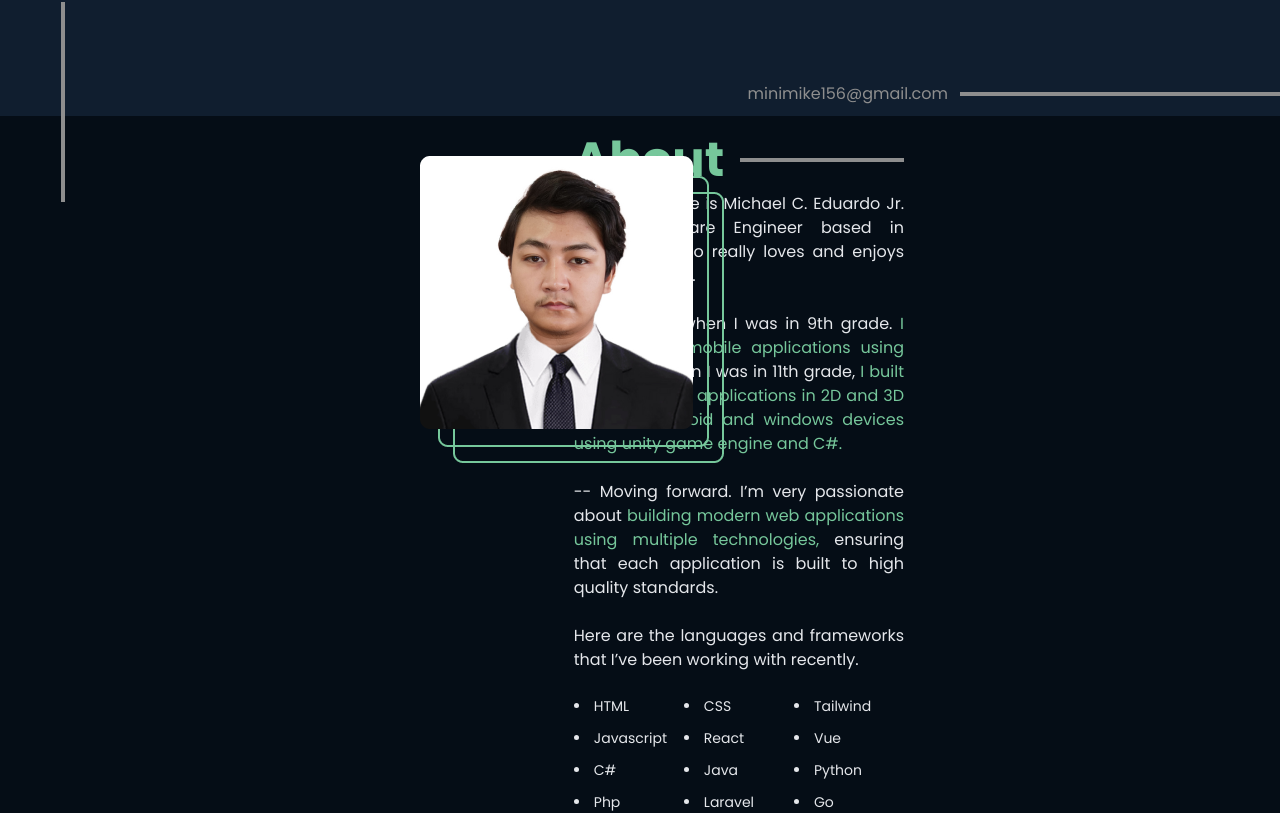
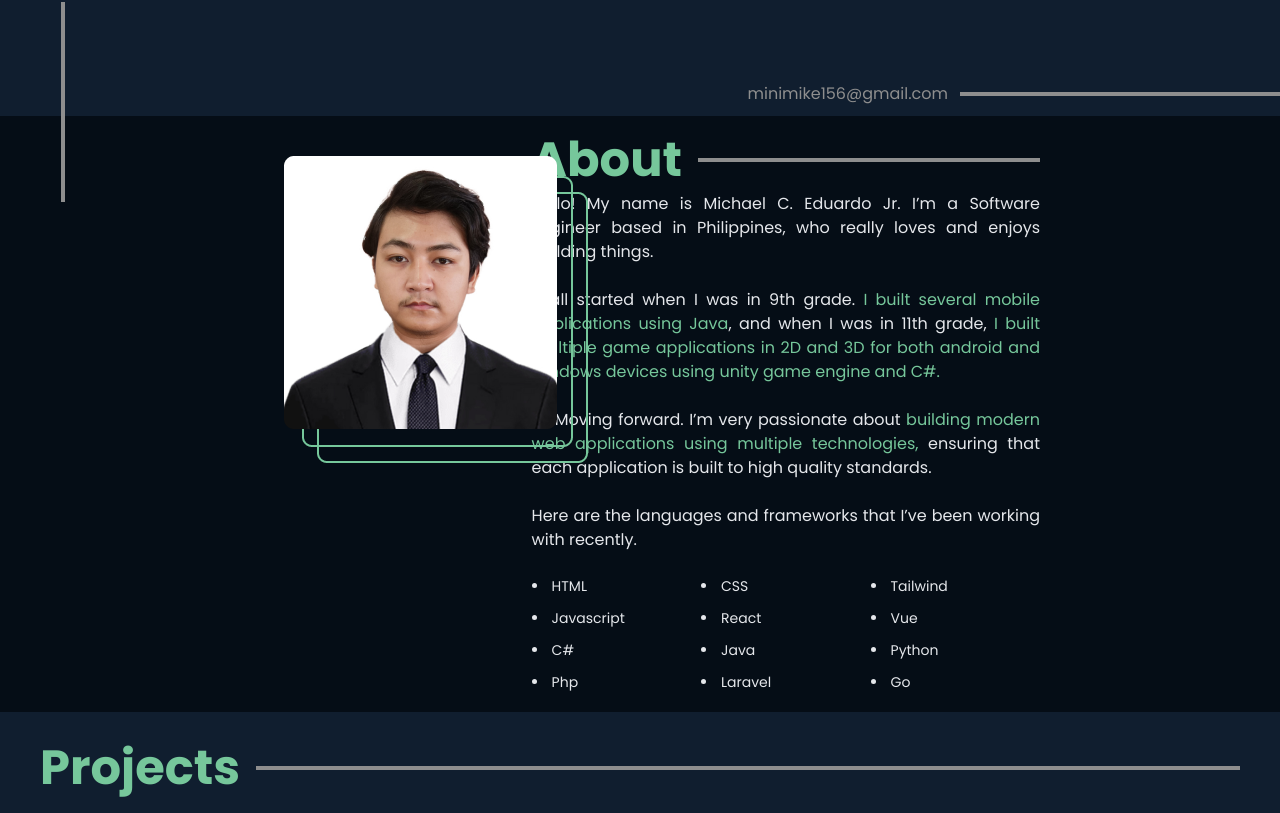
Before and after one commit to minimike022/portfolio-fe, a Vue app: page / in a window 1280 px wide. Shown: the part 598-1411 px from the top of the page. Built offline with nearby package versions, Linux system fonts and the light colour scheme.

Commit message:
Changing from dvh to em

```diff
--- a/src/layouts/about/AboutUs.vue
+++ b/src/layouts/about/AboutUs.vue
@@ -5,9 +5,9 @@
     <div class="bg-[#050d16] px-5 py-5 md:mt-[40dvh] relative md:px-20">
         <div id="about" class="h-10 absolute top-[-10dvh]"></div>
         <div class="grid grid-cols-1 relative
-        md:max-lg:py-[5dvh] md:flex md:justify-between md:mx-[-11dvh]
-        lg:mx-[15dvh]
-        xl:mx-[35dvh]
+        md:max-lg:py-[5dvh] md:flex md:justify-between md:mx-[-4em]
+        lg:mx-[5em]
+        xl:mx-[9em]
         ">
             <div class="h-[30dvh] my-5 relative
         md:w-[40dvh] md:h-[40dvh] md:ml-6 md:top-0 md:right-0">
--- a/src/views/HeaderView.vue
+++ b/src/views/HeaderView.vue
@@ -20,7 +20,7 @@ onUnmounted(() => {
 </script>
 
 <template>
-    <div  class="transition duration-300 ease-in-out fixed w-screen top-0 flex items-center justify-between px-12 py-4  z-[999]">
+    <div :class="{'drop-shadow-md bg-[#050d16]': isScrolled}" class="transition duration-300 ease-in-out fixed w-screen top-0 flex items-center justify-between px-12 py-4  z-[999] scroll-smooth">
         <h1 class="text-primary text-2xl font-bold">Solo Dev/></h1>
         <Navigation/>
     </div>
```
